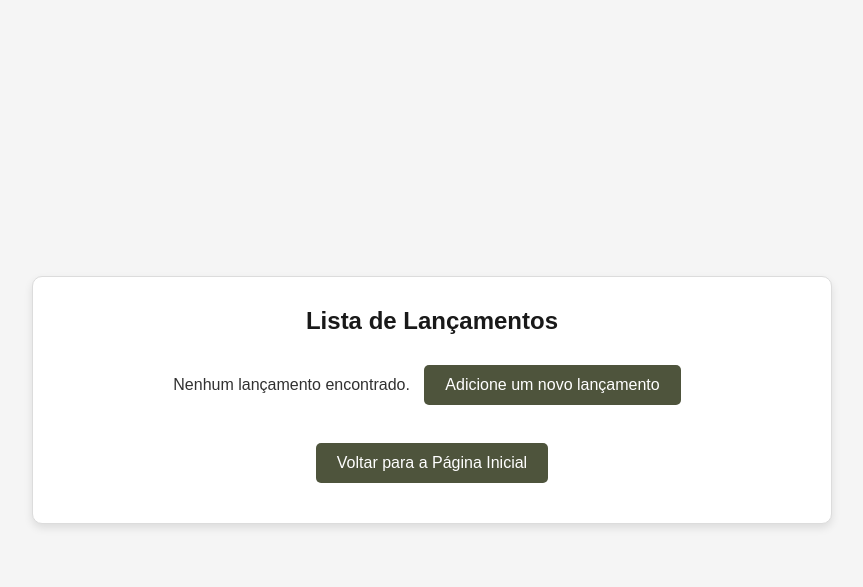
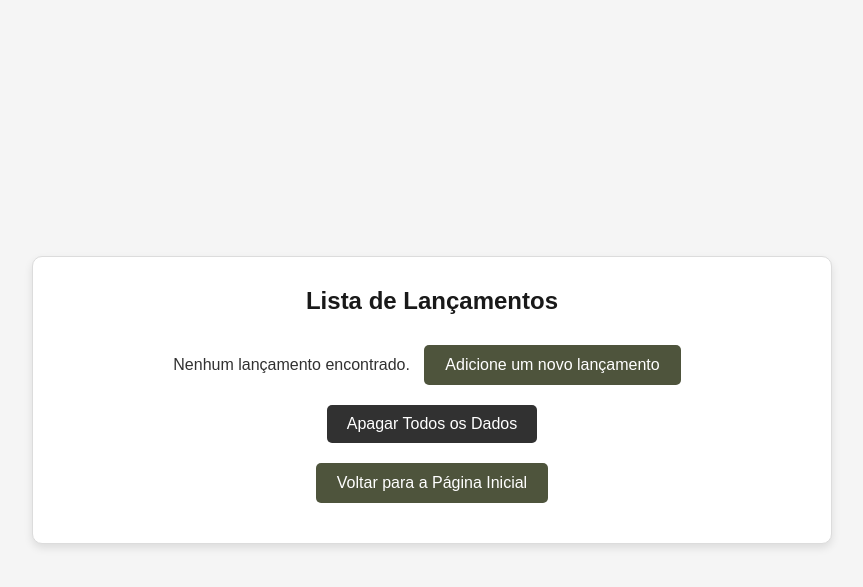
Before and after one commit to claaysilva/sistema-contabil, a Flask app: page /lancamentos in a window 1280 px wide. Shown: the top 587 px of the page, without its empty margins (208-1071 px from the left). Run offline with Flask 3, Linux system fonts and the light colour scheme.

Commit message:
Adiciona script de confirmação para apagar todos os dados na página de lançamentos

```diff
--- a/templates/lancamentos.html
+++ b/templates/lancamentos.html
@@ -56,8 +56,29 @@
         <a href="/add">Adicione um novo lançamento</a>
       </p>
       {% endif %}
+      <form
+        action="{{ url_for('reset') }}"
+        method="POST"
+        id="reset-form"
+        style="display: inline"
+      >
+        <button type="submit" class="btn btn-reset">
+          Apagar Todos os Dados
+        </button>
+      </form>
       <br />
       <a href="/">Voltar para a Página Inicial</a>
     </div>
+
+    <script>
+      document
+        .getElementById("reset-form")
+        .addEventListener("submit", function (e) {
+          // Pergunta ao usuário se ele tem certeza
+          if (!confirm("Você tem certeza que deseja apagar todos os dados?")) {
+            e.preventDefault(); // Cancela o envio do formulário se o usuário não confirmar
+          }
+        });
+    </script>
   </body>
 </html>
```
